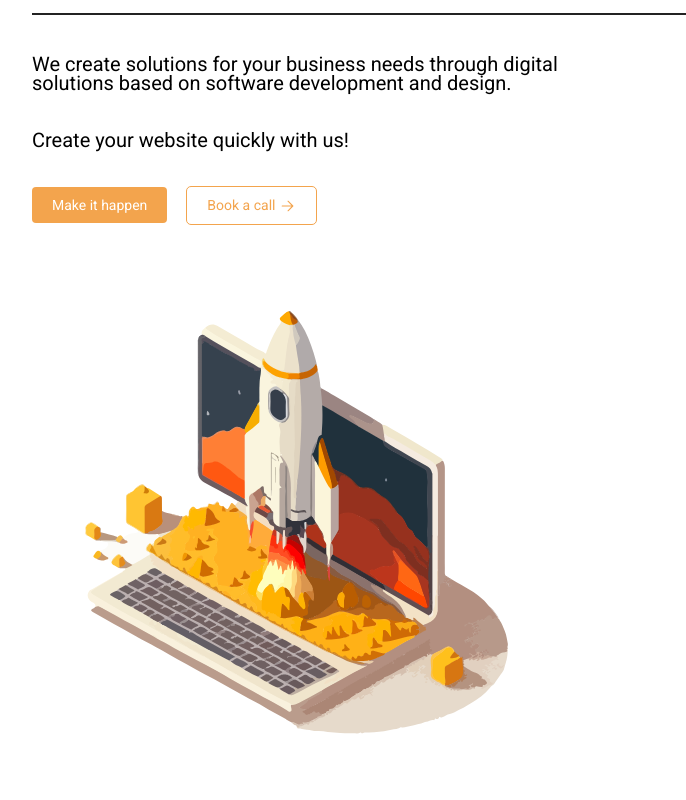
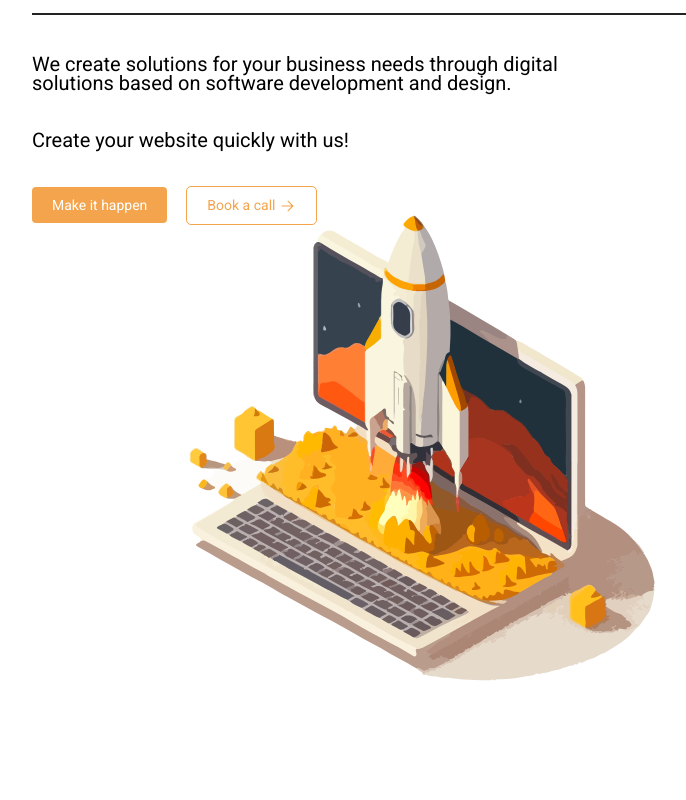
Before and after one commit to contentcraftstudio/Coderlabs-web-2.0, a Next.js app: page / in a window 1280 px wide. Shown: the part 380-1180 px from the top of the page, without its empty margins (223-909 px from the left). Built offline with nearby package versions, Linux system fonts and the light colour scheme.

Commit message:
change:: samuel

```diff
--- a/components/Blog.tsx
+++ b/components/Blog.tsx
@@ -15,9 +15,9 @@ export default function Blog({ }: Props) {
       <div className='flex flex-col  items-start xl:min-h-[600px] py-3 sm:pb-[100px]'>
         <h2 className='font-secondary font-medium sm:text-[34px] md:text-[48px] xl:text-[60px] text-white sm:pb-[20px] xl:pb-[40px]'>{t('Explore_our_blog')}</h2>
         <div className=' space-y-4'>
-          <p className='font-normal font-primary sm:text-[16px] sm:w-[330px] xl:w-[497px] lg:text-[20px] text-white sm:leading-[19px] lg:leading-[23px]'>{t('paragraph_our_blog_1')}</p>
-          <p className='font-normal font-primary sm:text-[16px] sm:w-[330px] xl:w-[497px] lg:text-[20px] text-white sm:leading-[19px] lg:leading-[23px]'>{t('paragraph_our_blog_2')}</p>
-          <p className='font-normal font-primary sm:text-[16px] sm:w-[330px] xl:w-[497px] lg:text-[20px] text-white sm:leading-[19px] lg:leading-[23px]'>{t('paragraph_our_blog_3')}</p>
+          <p className='font-normal font-primary sm:text-[16px] sm:w-[330px] md:w-[624px] xl:w-[497px] lg:text-[20px] text-white sm:leading-[19px] lg:leading-[23px]'>{t('paragraph_our_blog_1')}</p>
+          <p className='font-normal font-primary sm:text-[16px] sm:w-[330px] md:w-[624px] xl:w-[497px] lg:text-[20px] text-white sm:leading-[19px] lg:leading-[23px]'>{t('paragraph_our_blog_2')}</p>
+          <p className='font-normal font-primary sm:text-[16px] sm:w-[330px] md:w-[624px] xl:w-[497px] lg:text-[20px] text-white sm:leading-[19px] lg:leading-[23px]'>{t('paragraph_our_blog_3')}</p>
         </div>
         <div className='sm:mb-[-20px] md:mb-[40px] lg:mb-[80px] sm:mt-[60px] lg:mt-[80px]'>
             <Link href='https://medium.com/@coderlabs'>
@@ -25,12 +25,13 @@ export default function Blog({ }: Props) {
             </Link>
         </div>
       </div>
-      <div className='h-max'>
+      <div className='flex justify-center'>
         <Image
           alt='Blog Coderlabs'
           src={blog}
           width={727}
           height={635}
+          className="md:w-[571px] md:h-[452px]"
         />
       </div>
     </div>
--- a/components/Hero.tsx
+++ b/components/Hero.tsx
@@ -48,8 +48,12 @@ export default function Hero({}: Props) {
             </div>
           </div>
         </div>
-        <div className='h-max sm:w-[304px] sm:h-[364px] md:w-[520px] md:h-[520px] xl:w-[450px] lg:h-[620px]'>
-          <Image alt='rocket' src={rocket} />
+        <div className='flex justify-center'>
+          <Image
+          alt='rocket'
+          src={rocket}
+          className="sm:w-[364px] sm:h-[364px] md:w-[520px] md:h-[520px] lg:w-[572px] lg:h-[620px] lg:mt-[-125px]"
+          />
         </div>
       </div>
     </div>
```
